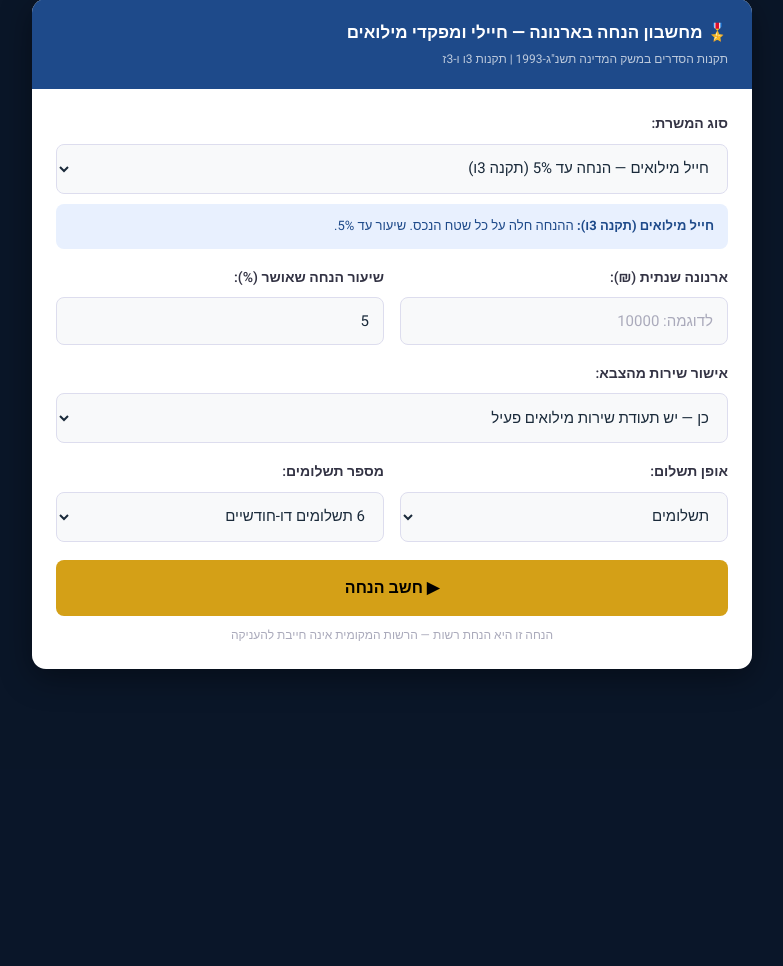
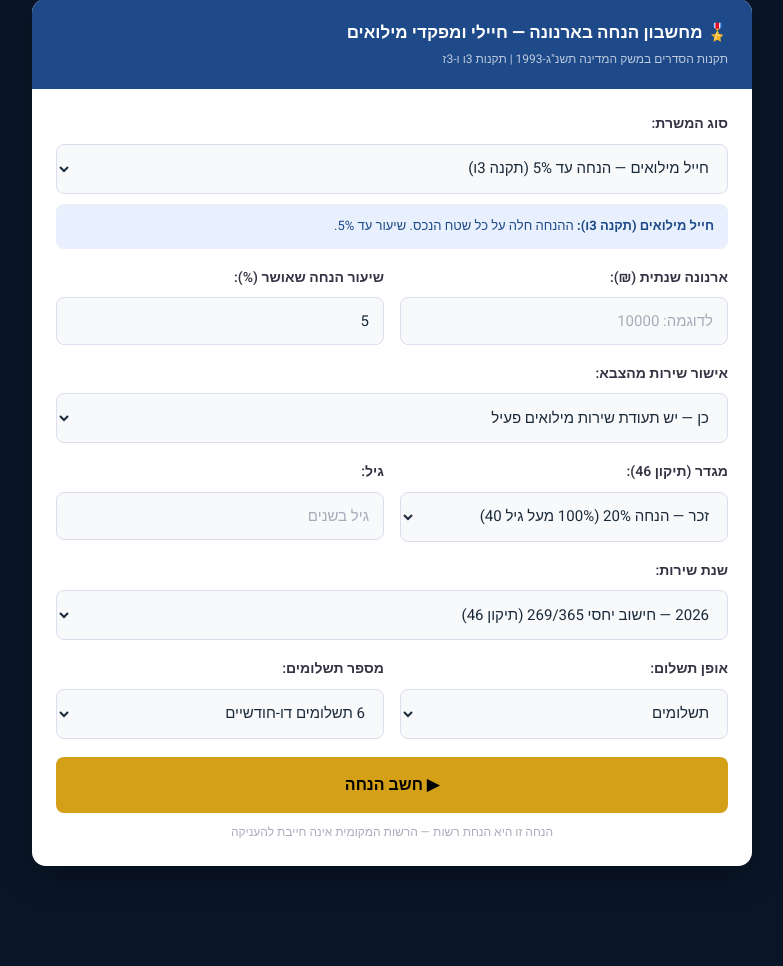
Before and after one commit to Yashasvi0229/right_rag, a FastAPI app: page /screen7 in a window 1280 px wide. Shown: the part 273-1239 px from the top of the page, without its empty margins (248-1031 px from the left). Before the commit the page ends 942 px from the top, so only its background shows below. Run offline with FastAPI, Linux system fonts and the light colour scheme; data comes from the database, SQL or seed files in the repository; some web fonts are replaced.

Commit message:
Add gender, age, and year inputs for discount calculation

```diff
--- a/templates/screen7_calculator.html
+++ b/templates/screen7_calculator.html
@@ -163,6 +163,30 @@
             <option value="yes">כן — יש תעודת שירות מילואים פעיל</option>
             <option value="no">לא — אין אישור עדיין</option>
           </select>
+        </div>
+
+        <!-- ★ Amendment 46: Gender + Age + Year -->
+        <div class="two-col" style="margin-bottom:18px;">
+          <div>
+            <label class="white-label">מגדר (תיקון 46):</label>
+            <select class="white-select" id="gender_46" onchange="onGenderChange()">
+              <option value="MALE">זכר — הנחה 20% (100% מעל גיל 40)</option>
+              <option value="FEMALE">נקבה — הנחה 30% (100% מעל גיל 30)</option>
+            </select>
+          </div>
+          <div>
+            <label class="white-label">גיל:</label>
+            <input class="white-input" type="number" id="age_46" placeholder="גיל בשנים" min="18" max="120" oninput="calcInstant()" />
+          </div>
+        </div>
+        <div style="margin-bottom:18px;">
+          <label class="white-label">שנת שירות:</label>
+          <select class="white-select" id="year_46" onchange="calcInstant()">
+            <option value="2026" selected>2026 — חישוב יחסי 269/365 (תיקון 46)</option>
+            <option value="2025">2025</option>
+            <option value="2024">2024</option>
+          </select>
+          <div id="age-note-46" style="margin-top:8px;font-size:12px;color:#1e4a8a;background:#e8f0fe;padding:8px 12px;border-radius:6px;display:none;"></div>
         </div>
 
         <div class="two-col" style="margin-bottom:18px;">
@@ -339,15 +363,55 @@ function calcAndScroll() {
   }, 100);
 }
 
+function onGenderChange() {
+  calcInstant();
+  const gender = document.getElementById('gender_46').value;
+  const hint   = document.getElementById('age-note-46');
+  const age    = parseInt(document.getElementById('age_46').value) || 0;
+  const threshold = gender === 'FEMALE' ? 30 : 40;
+  if (age > threshold) {
+    hint.textContent = `✅ גיל ${age} — הנחה 100% לפי תיקון 46`;
+    hint.style.display = 'block';
+  } else if (age > 0) {
+    hint.textContent = `גיל ${age} — הנחה רגילה (${gender === 'FEMALE' ? '30%' : '20%'})`;
+    hint.style.display = 'block';
+  } else {
+    hint.style.display = 'none';
+  }
+}
+
 /* QA #10: Correct formulas — no service days */
 function calcInstant() {
   const tax      = parseFloat(document.getElementById('annual_tax').value) || 0;
-  const rate     = parseFloat(document.getElementById('discount_rate').value) || 0;
+  let   rate     = parseFloat(document.getElementById('discount_rate').value) || 0;
   const type     = document.getElementById('soldier_type').value;
   const approved = document.getElementById('has_approval').value === 'yes';
   const upfront  = document.getElementById('payment_type').value === 'upfront';
   const installs = upfront ? 1 : parseInt(document.getElementById('installment_count').value) || 6;
   const sqm      = parseFloat(document.getElementById('property_area')?.value) || 0;
+  // ★ Amendment 46
+  const gender   = document.getElementById('gender_46')?.value || 'MALE';
+  const age      = parseInt(document.getElementById('age_46')?.value) || 0;
+  const year     = parseInt(document.getElementById('year_46')?.value) || 2026;
+
+  // Age threshold note
+  const hint = document.getElementById('age-note-46');
+  if (hint && age > 0) {
+    const threshold = gender === 'FEMALE' ? 30 : 40;
+    if (age > threshold) {
+      hint.textContent = `✅ גיל ${age} — הנחה 100% לפי תיקון 46`;
+      hint.style.display = 'block';
+    } else {
+      hint.textContent = `גיל ${age} — הנחה רגילה (${gender === 'FEMALE' ? '30%' : '20%'})`;
+      hint.style.display = 'block';
+    }
+  } else if (hint) hint.style.display = 'none';
+
+  // Amendment 46: age threshold → 100%
+  if (age > 0) {
+    const threshold = gender === 'FEMALE' ? 30 : 40;
+    if (age > threshold) rate = 100;
+  }
 
   if (tax <= 0 || !approved) return;
 
@@ -358,14 +422,22 @@ function calcInstant() {
       document.getElementById('result-discount').textContent = 'הכנס שטח';
       document.getElementById('result-box').style.display   = 'block'; return;
     }
-    const taxableSqm = Math.min(sqm, 100);
+    const taxableSqm = Math.min(sqm, 120);
     const tariff     = tax / sqm;
     discount         = Math.min(taxableSqm * tariff * (rate / 100), tax);
-    formulaText      = `MIN(${sqm},100)=${taxableSqm}מ"ר × ${tariff.toFixed(2)}₪/מ"ר × ${rate}% = ${discount.toFixed(0)} ₪`;
-    sourceRefs       = 'תקנה 3ז — תקנות תשפ"ג-2022';
+    formulaText      = `MIN(${sqm},120)=${taxableSqm}מ"ר × ${tariff.toFixed(2)}₪/מ"ר × ${rate}% = ${discount.toFixed(0)} ₪`;
+    sourceRefs       = 'תקנה 3ז — תקנות תשפ"ג-2022 | תיקון 46';
   } else {
     discount    = Math.min(tax * (rate / 100), tax);
     formulaText = `${tax.toLocaleString('he-IL')} × ${rate}% = ${discount.toFixed(0)} ₪`;
+  }
+
+  // ★ Amendment 46: Pro-rata 269/365 for year 2026
+  if (year === 2026) {
+    const PRO_RATA = 269 / 365;
+    discount    = Math.round(discount * PRO_RATA * 100) / 100;
+    formulaText += ` × 269/365 (יחסי 2026)`;
+    sourceRefs  += ' | פרו-ראטה 6.4.2026';
   }
 
   const payable     = tax - discount;
@@ -404,6 +476,9 @@ function loadApiExplanation(type, tax, rate, sqm, upfront, installs) {
       const sessRes = await fetch('/api/session/start', { method:'POST', headers:{'Content-Type':'application/json'}, body:'{}' });
       if (!sessRes.ok) return;
       const { session_id } = await sessRes.json();
+      const gender = document.getElementById('gender_46')?.value || 'MALE';
+      const age    = parseInt(document.getElementById('age_46')?.value) || null;
+      const year   = parseInt(document.getElementById('year_46')?.value) || 2026;
       const facts = [
         {fact_type:'RESERVE_TYPE',       value:JSON.stringify(type)},
         {fact_type:'ANNUAL_TAX_ILS',     value:JSON.stringify(tax)},
@@ -413,7 +488,10 @@ function loadApiExplanation(type, tax, rate, sqm, upfront, installs) {
         {fact_type:'SERVICE_DAYS_3Y',    value:'60'},
         {fact_type:'PAYMENT_UPFRONT',    value:upfront?'true':'false'},
         {fact_type:'INSTALLMENT_COUNT',  value:JSON.stringify(installs)},
+        {fact_type:'GENDER',             value:JSON.stringify(gender)},
+        {fact_type:'SERVICE_YEAR',       value:JSON.stringify(year)},
       ];
+      if (age) facts.push({fact_type:'AGE', value:JSON.stringify(age)});
       if (type === 'COMMANDER' && sqm > 0) facts.push({fact_type:'PROPERTY_SIZE_SQM', value:JSON.stringify(sqm)});
       await fetch('/api/facts', { method:'POST', headers:{'Content-Type':'application/json'}, body:JSON.stringify({session_id,facts}) });
       const evalRes = await fetch(`/api/evaluate/${session_id}`, { method:'POST', headers:{'Content-Type':'application/json'}, body:'{}' });
```
